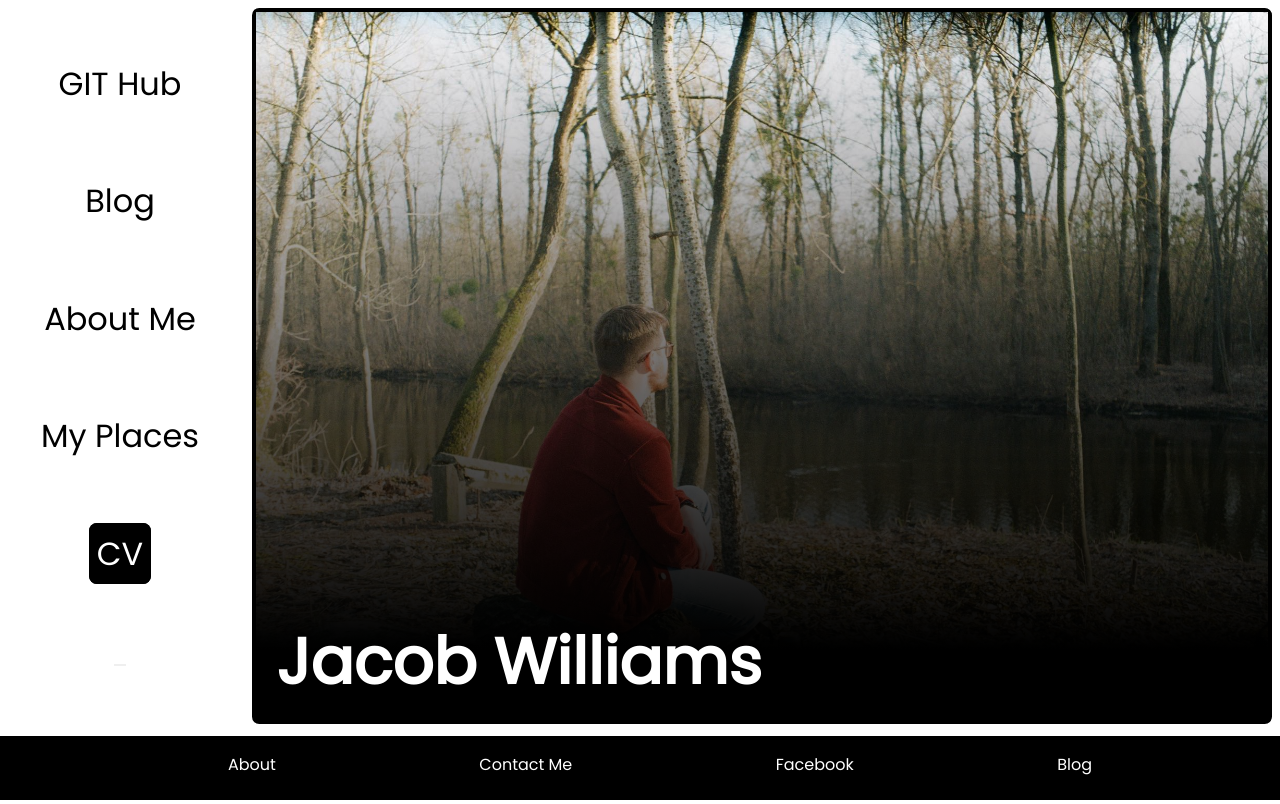
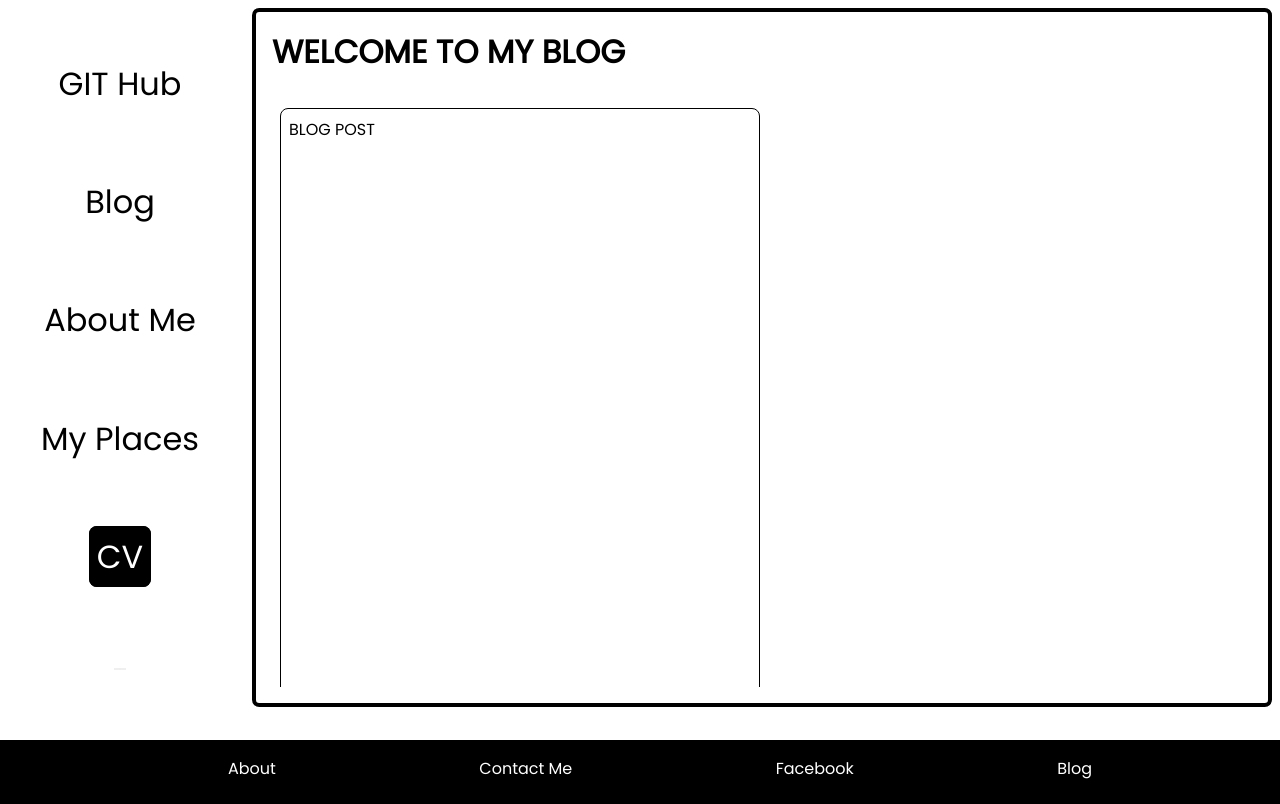
Before and after one commit to williams-jacobr/jacob-williams-website, a website built with Parcel: page index.html in a window 1280 px wide. Built offline with nearby package versions, Linux system fonts and the light colour scheme.

Commit message:
CSS for the blog view

```diff
--- a/index.html
+++ b/index.html
@@ -46,9 +46,19 @@
     </header>
 
     <main>
-      <div id="welcome">
+      <!-- THIS IS THE REAL MAIN MENU -->
+      <!--  <div id="welcome">
         <h1>Jacob Williams</h1>
-        <!-- <img src="/header.jpg" alt=":)" /> -->
+      </div> -->
+      <div class="blog-container">
+        <h1>WELCOME TO MY BLOG</h1>
+        <div class="blog-posts">
+          <div class="blog-post"><p>BLOG POST</p></div>
+          <div class="blog-post"><p>BLOG POST</p></div>
+          <div class="blog-post"><p>BLOG POST</p></div>
+          <div class="blog-post"><p>BLOG POST</p></div>
+          <div class="blog-post"><p>BLOG POST</p></div>
+        </div>
       </div>
     </main>
 
--- a/src/style.css
+++ b/src/style.css
@@ -44,7 +44,7 @@ body {
   font-size: 2rem;
   color: inherit;
   text-decoration: none;
-  transition: all 0.3s;
+  transition: all 1s ease-out;
 }
 
 .nav__cv:link,
@@ -61,6 +61,8 @@ main {
   margin: 0.5rem;
   border: 0.25rem black solid;
   border-radius: 0.45rem;
+  height: 95%;
+  max-height: 90vh;
 
   display: flex;
   justify-content: center;
@@ -83,6 +85,8 @@ main {
   top: 85%;
   left: 2%;
   font-size: 4rem;
+
+  animation: introduction 1s ease-out;
 }
 
 footer {
@@ -114,6 +118,43 @@ footer {
 .my-places {
   -webkit-transform: skew(0);
   transform: skew(30deg) rotateZ(50deg) scale(2);
+}
+
+/*BLOG VIEW*/
+.blog-container {
+  height: 100%;
+  width: 100%;
+  padding: 1rem;
+
+  display: grid;
+  grid-template-rows: 4rem auto;
+  grid-gap: 0.5rem;
+}
+
+.blog-container h1 {
+  grid-column: 1/-1;
+}
+
+.blog-posts {
+  display: flex;
+  flex-direction: column;
+  align-items: stretch;
+  justify-content: flex-start;
+  flex-flow: row wrap;
+  width: 100%;
+  height: 100%;
+  /* overflow: scroll; */
+  overflow-y: auto;
+  overflow-x: hidden;
+}
+
+.blog-post {
+  padding: 0.5rem;
+  margin: 0.5rem;
+  border: black 1px solid;
+  border-radius: 0.5rem;
+  width: 49%;
+  height: 50rem;
 }
 
 /*MOBILE VIEW*/
@@ -183,6 +224,27 @@ footer {
   #welcome h1 {
     top: 90%;
     font-size: 2rem;
+  }
+}
+
+@keyframes introduction {
+  0% {
+    transform: translateY(-1000%);
+  }
+  33% {
+    transform: translateY(100%);
+  }
+  50% {
+    transform: translateY(-100%);
+  }
+  66% {
+    transform: translateY(50%);
+  }
+  90% {
+    transform: translateY(-50%);
+  }
+  100% {
+    transform: translateY(0);
   }
 }
 
```
